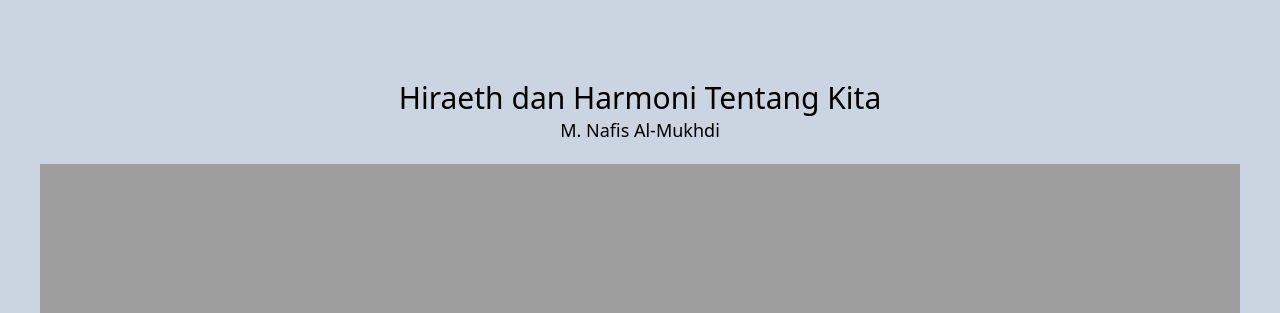
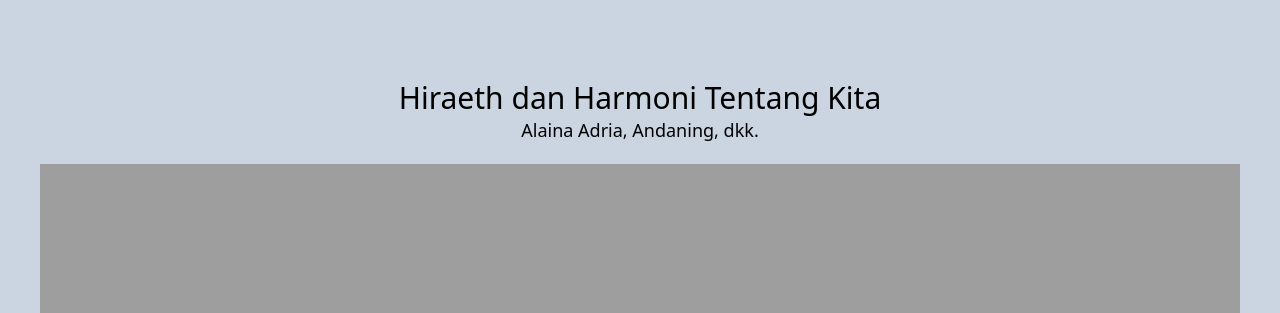
Before and after one commit to mnafisalmukhdi1/mnafisalmukhdi1.github.io, a Jekyll site: the page built from works/hiraeth-dan-harmoni-tentang-kita.html, in a window 1280 px wide. Shown: the top 313 px of the page. Built offline with Jekyll 4.4.1, drawn with Linux system fonts in a browser that asks for light colours; nearby versions of some CDN libraries.

Commit message:
update works

```diff
--- a/_layouts/works.html
+++ b/_layouts/works.html
@@ -4,7 +4,7 @@ layout: default
 <body class="bg-slate-300">
     <header class="mt-20">
         <h1 class="text-3xl text-center my-auto">{{page.title}}</h1>
-        <h2 class="text-lg text-center">{% if page_author and page_author != "" %}{{ page_author }}{% else %}M. Nafis Al-Mukhdi{% endif %}</h2>
+        <h2 class="text-lg text-center">{% if page.author %}{{ page.author }}{% else %}M. Nafis Al-Mukhdi{% endif %}</h2>
     </header>
     <main class="mx-10">
         <figure class="flex aspect-square justify-center my-5 lg:mx-0">
```
